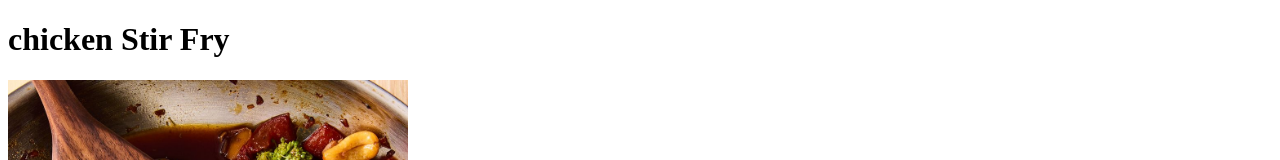
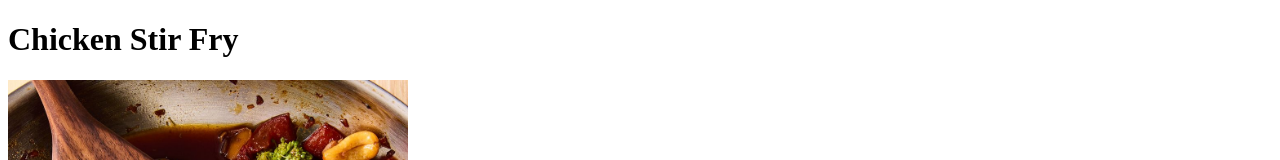
Before and after one commit to PensiveSpy/odin-recipes, a plain HTML site: page recipes/chicken-stir.html in a window 1280 px wide. Shown: the top 160 px of the page. Drawn offline with Linux system fonts and the light colour scheme.

Commit message:
Editing chicken-stir.html
Edited chicken-stir.html to capitalize main heading.

```diff
--- a/recipes/chicken-stir.html
+++ b/recipes/chicken-stir.html
@@ -6,7 +6,7 @@
     <title>Document</title>
 </head>
 <body>
-    <h1>chicken Stir Fry</h1>
+    <h1>Chicken Stir Fry</h1>
     <img src="img/chicken_stir.jpg" height="600p">
     <p><em><strong>Chicken stir fry </strong></em> is a popular dish inspired by Chinese cuisine. Known for its quick preparation and delicious taste, it combines tender chicken with colorful vegetables, cooked rapidly in a hot pan.</p>
     <ul>
```
